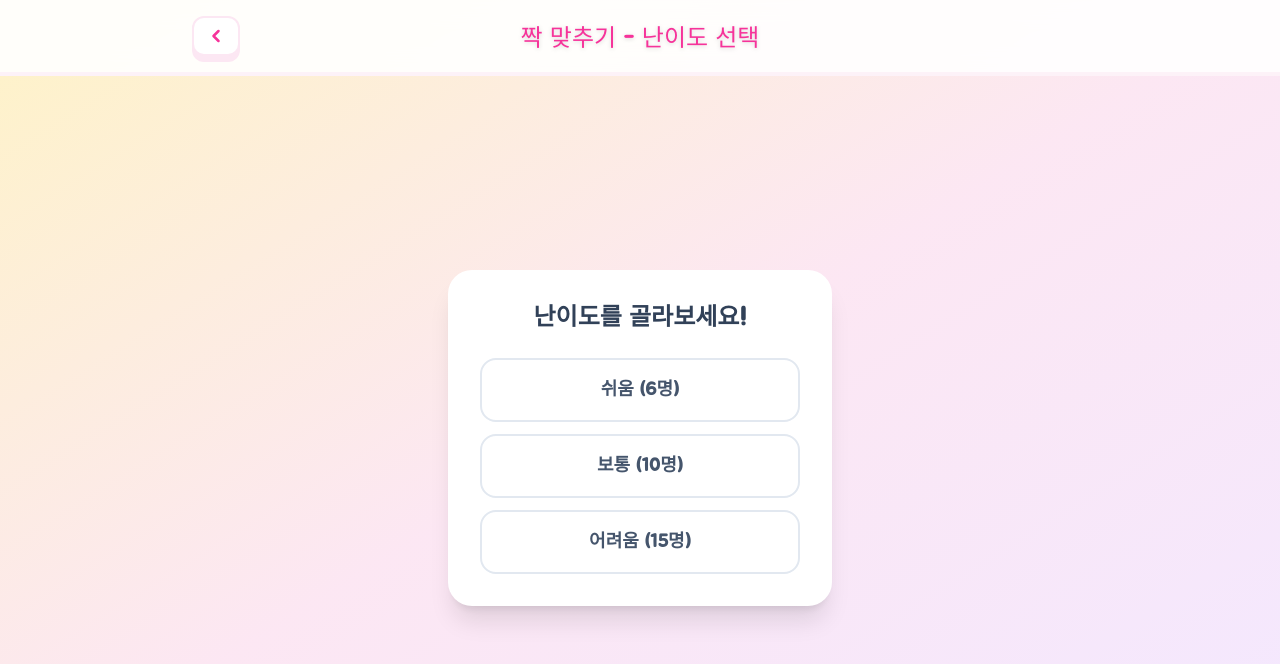
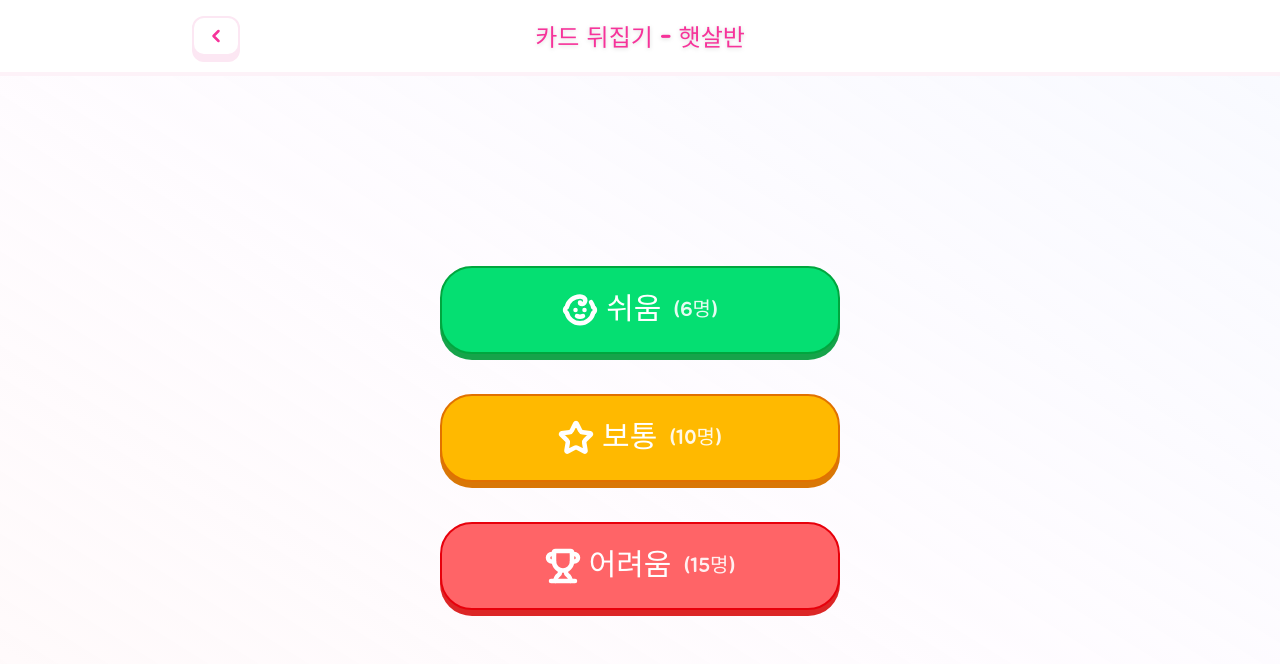
Before and after one commit to jihyuuk/eduplay, a React (Vite) app: page /flip-card in a window 1280 px wide. Shown: the top 664 px of the page. Built offline with nearby package versions, Linux system fonts and the light colour scheme.

Commit message:
style: 카드 뒤집기 세팅페이지 디자인 수정

```diff
--- a/src/pages/FlipCardSettingPage.tsx
+++ b/src/pages/FlipCardSettingPage.tsx
@@ -1,6 +1,8 @@
 import { useNavigate } from "react-router-dom";
 import SubHeader from "../components/SubHeader";
 import type { Difficulty } from "./FlipCardGamePage";
+import ChunkyButton from "../components/ChunkyButton";
+import { Baby, Star, Trophy } from "lucide-react";
 
 export default function FlipCardSettingPage() {
 
@@ -18,37 +20,62 @@ export default function FlipCardSettingPage() {
     }
 
     return (
-      <div className="bg-gradient-to-br from-amber-100 via-pink-100 to-purple-100 bg-fixed flex flex-col items-center min-h-screen">
-            <div className="w-full shrink-0">
-                <SubHeader title="짝 맞추기 - 난이도 선택" onBack={handleGoHome} />
-            </div>
+     <div className="bg-gradient-to-tr from-rose-50/40 via-fuchsia-50/30 to-indigo-50/40 bg-fixed flex flex-col items-center min-h-screen !min-h-[100dvh]">
+            {/* 서브헤더 */}
+            <SubHeader title="카드 뒤집기 - 햇살반"/>
 
-            {/* 화면 중앙 정렬을 위한 래퍼 */}
-            <main className="flex-1 flex flex-col items-center justify-center w-full p-4">
-                <div className="bg-white p-8 rounded-3xl shadow-xl text-center max-w-sm w-full">
-                    <h2 className="text-2xl font-bold mb-6 text-slate-700">난이도를 골라보세요!</h2>
-                    <div className="flex flex-col gap-3">
-                        <button
-                            onClick={() => handleSelectDifficulty('EASY')}
-                            className="py-4 rounded-2xl border-2 border-slate-200 hover:border-pink-400 hover:bg-pink-50 transition-all font-bold text-lg text-slate-600 hover:text-pink-500"
-                        >
-                            쉬움 (6명)
-                        </button>
-                        <button
-                            onClick={() => handleSelectDifficulty('NORMAL')}
-                            className="py-4 rounded-2xl border-2 border-slate-200 hover:border-purple-400 hover:bg-purple-50 transition-all font-bold text-lg text-slate-600 hover:text-purple-500"
-                        >
-                            보통 (10명)
-                        </button>
-                        <button
-                            onClick={() => handleSelectDifficulty('HARD')}
-                            className="py-4 rounded-2xl border-2 border-slate-200 hover:border-blue-400 hover:bg-blue-50 transition-all font-bold text-lg text-slate-600 hover:text-blue-500"
-                        >
-                            어려움 (15명)
-                        </button>
-                    </div>
+           {/* 메인 영역 */}
+            <main className="flex-1 flex flex-col items-center justify-center p-6 w-full max-w-md">
+
+                {/* 안내 문구 애니메이션 (framer-motion이 있다면 감싸주면 더 좋아요) */}
+                {/* <div className="mb-10 text-center">
+                    <h2 className="text-3xl md:text-4xl font-black mb-3 text-slate-700 drop-shadow-sm">
+                        난이도를 골라보세요!
+                    </h2>
+                </div> */}
+
+                {/* 난이도 버튼 그룹 */}
+                <div className="flex flex-col gap-10 w-full">
+
+                    {/* 쉬움: 초록색(Success) - 편안함 */}
+                    <ChunkyButton
+                        variant="success"
+                        size="xl"
+                        icon={Baby}
+                        onClick={() => handleSelectDifficulty('EASY')}
+                    >
+                        쉬움 <span className="text-base md:text-xl opacity-90 ml-1">(6명)</span>
+                    </ChunkyButton>
+
+                    {/* 보통: 주황색(Warning) - 활기참 */}
+                    <ChunkyButton
+                        variant="warning"
+                        size="xl"
+                        icon={Star}
+                        onClick={() => handleSelectDifficulty('NORMAL')}
+                    >
+                        보통 <span className="text-base md:text-xl opacity-90 ml-1">(10명)</span>
+                    </ChunkyButton>
+
+                    {/* 어려움: 보라색(Secondary) - 도전적 */}
+                    <ChunkyButton
+                        variant="error"
+                        size="xl"
+                        icon={Trophy}
+                        onClick={() => handleSelectDifficulty('HARD')}
+                    >
+                        어려움 <span className="text-base md:text-xl opacity-90 ml-1">(15명)</span>
+                    </ChunkyButton>
+
                 </div>
+
+                {/* 하단 장식 (선택 사항) */}
+                {/* <div className="mt-12 text-pink-300">
+                    현재 등록된 친구는 "15명" 입니다.
+                </div> */}
+
             </main>
+
         </div>
     );
 }
```
